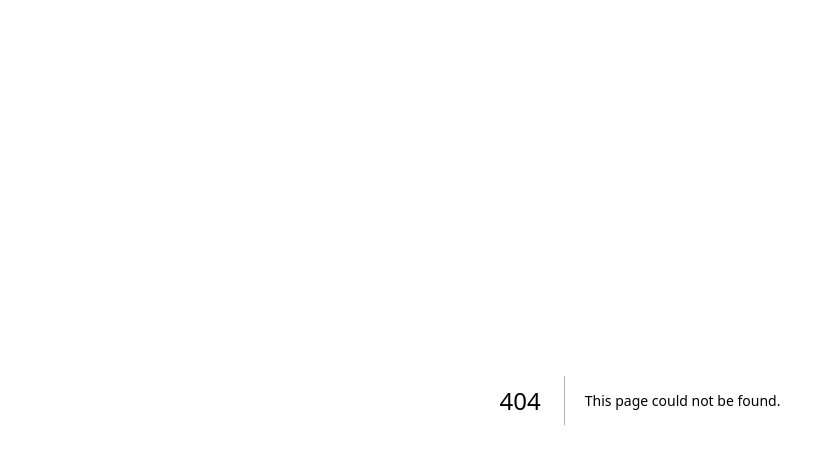
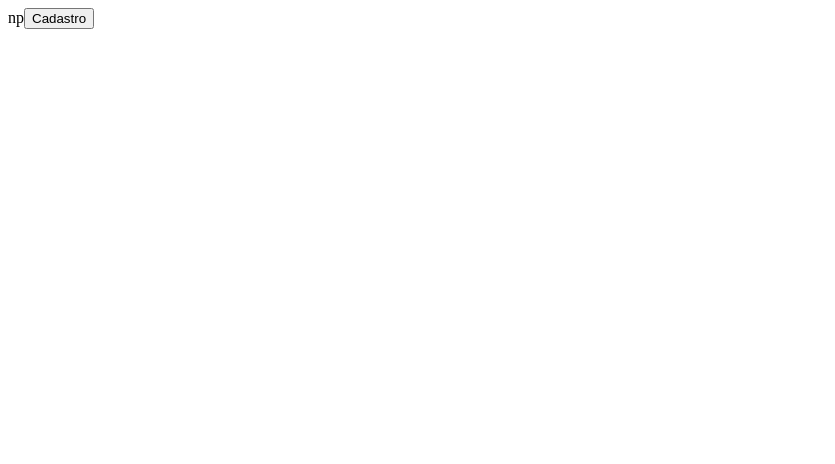
Before and after one commit to Calebe-Martins/teste_mapbox, a Next.js app: page /auth in a window 1280 px wide. Before the commit this address had no page. Shown: the top 464 px of the page, without its empty margins (0-835 px from the left). Built offline with nearby package versions, Linux system fonts and the light colour scheme.

Commit message:
Criando a pagina de autenticação

```diff
--- /dev/null
+++ b/pages/auth.jsx
@@ -0,0 +1,60 @@
+import { useState } from "react";
+
+export default function auth() {
+
+    const [activeTab, setActiveTab] = useState("login");
+
+    function handleTabClick(tab) {
+        setActiveTab(tab);
+    }
+
+    return(
+    <>
+        <div id="login" className={`tab-content ${activeTab === "login" ? "active" : ""}`}>
+            {/* conteúdo da tab de login */}
+            np
+            <button
+                className={`tab ${activeTab === "cadastro" ? "active" : ""}`}
+                onClick={() => handleTabClick("cadastro")}>Cadastro
+            </button>
+        </div>
+
+        <div id="cadastro" className={`tab-content ${activeTab === "cadastro" ? "active" : ""}`}>
+            <label htmlFor="">Nome</label>
+            <input type="text" id="nome" placeholder="Exemplo da Silva" />
+            <label htmlFor="">CPF</label>
+            <input type="text" id="cpf" placeholder="000.000.000-00" />
+            <label htmlFor="">Senha</label>
+            <input type="password" name="senha" id="senha" placeholder="********" />
+            <label htmlFor="">Confirmar Senha</label>
+            <input type="password" name="senha" id="senha" placeholder="********" />
+            <button
+                className={`tab ${activeTab === "login" ? "active" : ""}`}
+                onClick={() => handleTabClick("login")}>Login
+            </button>
+        </div>
+
+        <style jsx>{`
+            // .tab {
+            // background-color: #eee;
+            // border: none;
+            // padding: 10px;
+            // margin-right: 10px;
+            // cursor: pointer;
+            // }
+
+            .tab.active {
+            background-color: #ccc;
+            }
+
+            .tab-content {
+            display: none;
+            }
+
+            .tab-content.active {
+            display: block;
+            }
+        `}</style>
+    </>
+    )
+}
```
